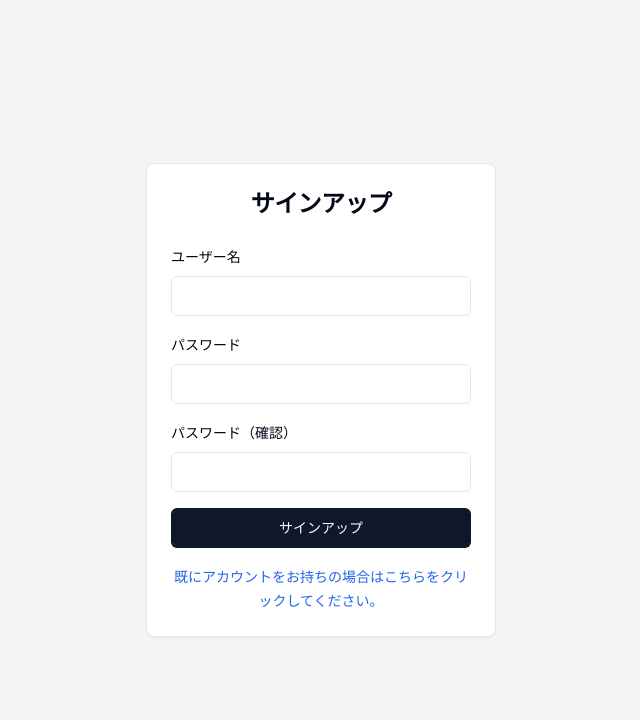
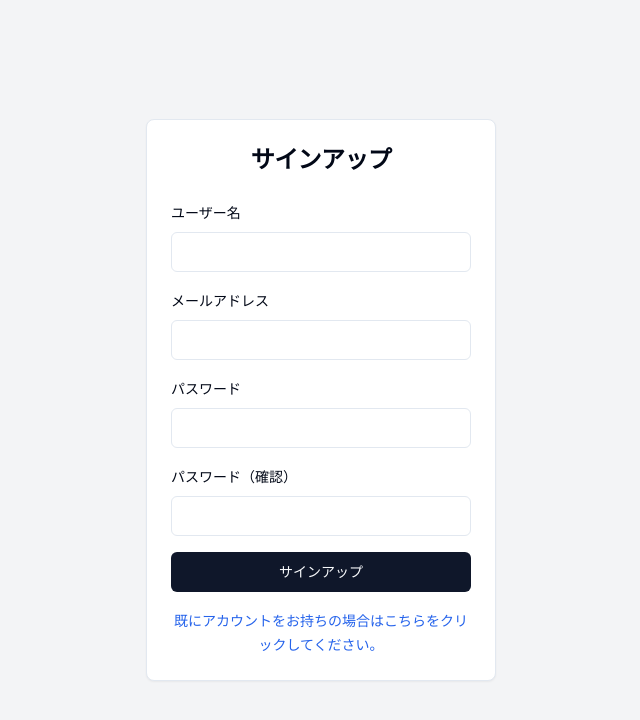
Before and after one commit to koosuke711/todo-app-frontend, a Next.js app: page /register in a window 1280 px wide. Shown: the top 720 px of the page, without its empty margins (319-959 px from the left). Built offline with nearby package versions, Linux system fonts and the light colour scheme; no server answers.

Commit message:
メールアドレスを登録するフォームを作成

```diff
--- a/app/register/page.tsx
+++ b/app/register/page.tsx
@@ -9,13 +9,13 @@ const Register: React.FC = () => {
   const router = useRouter();
   const backendUrl = process.env.NEXT_PUBLIC_BACKEND_URL;
 
-  const handleRegister = async (username: string, password: string) => {
+  const handleRegister = async (username: string, email: string, password: string) => {
     const response = await fetch(`${backendUrl}/api/users/`, {
       method: 'POST',
       headers: {
         'Content-Type': 'application/json',
       },
-      body: JSON.stringify({ username, password }),
+      body: JSON.stringify({ username, email, password }),
     });
 
     if (response.ok) {
--- a/components/Account/SignupPage.tsx
+++ b/components/Account/SignupPage.tsx
@@ -6,11 +6,12 @@ import { Card, CardContent, CardHeader, CardTitle } from "@/components/ui/card"
 import Link from "next/link"
 
 interface SignupPageProps {
-  onSubmit: (username: string, password: string) => void;
+  onSubmit: (username: string, email: string, password: string) => void;
 }
 
 export default function SignupPage({ onSubmit }: SignupPageProps) {
   const [username, setUsername] = useState("")
+  const [email, setEmail] = useState("")
   const [password, setPassword] = useState("")
   const [confirmPassword, setConfirmPassword] = useState("")
 
@@ -20,8 +21,8 @@ export default function SignupPage({ onSubmit }: SignupPageProps) {
       alert("パスワードが一致しません")
       return
     }
-    onSubmit(username, password)
-    console.log("Signup attempt with:", { username, password })
+    onSubmit(username, email, password)
+    console.log("Signup attempt with:", { username, email, password })
   }
 
   return (
@@ -39,6 +40,16 @@ export default function SignupPage({ onSubmit }: SignupPageProps) {
                 type="text"
                 value={username}
                 onChange={(e) => setUsername(e.target.value)}
+                required
+              />
+            </div>
+            <div className="space-y-2">
+              <Label htmlFor="email">メールアドレス</Label>
+              <Input
+                id="email"
+                type="text"
+                value={email}
+                onChange={(e) => setEmail(e.target.value)}
                 required
               />
             </div>
```
